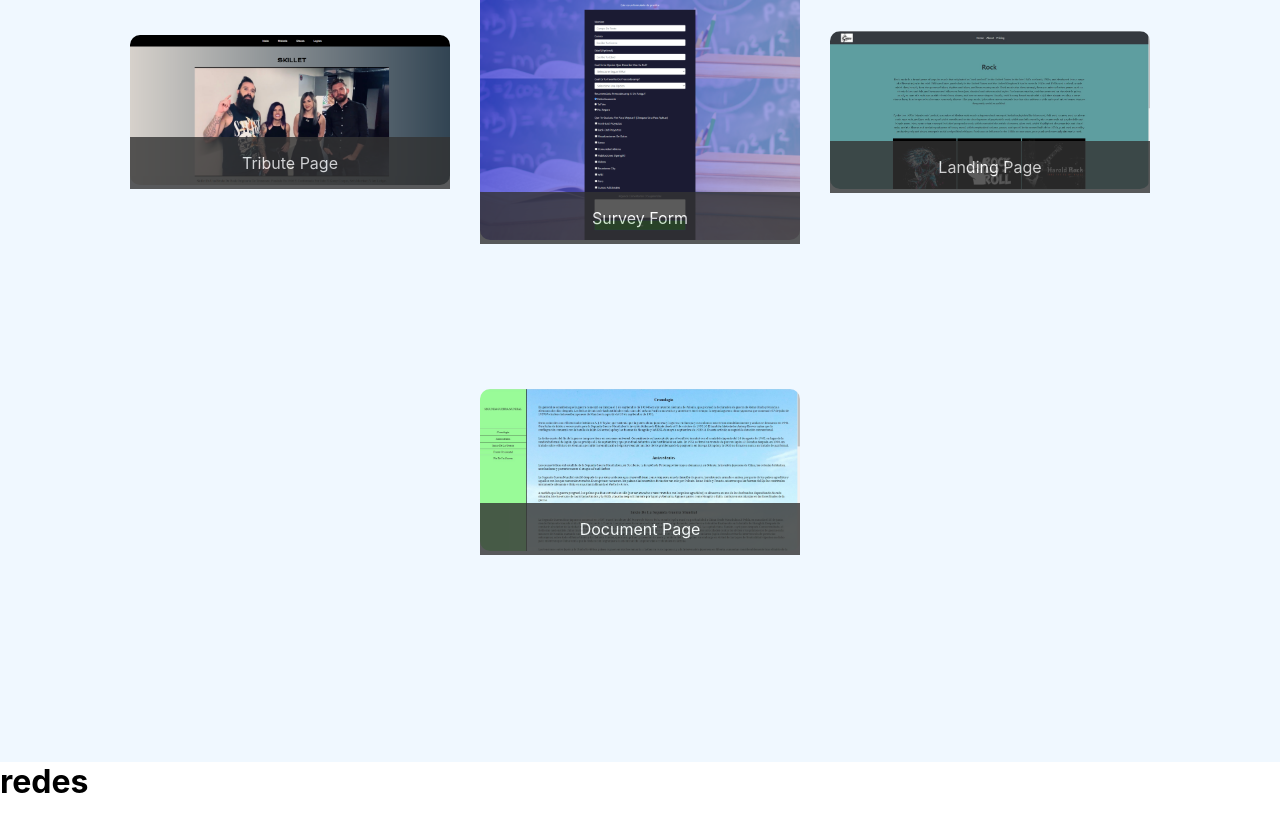
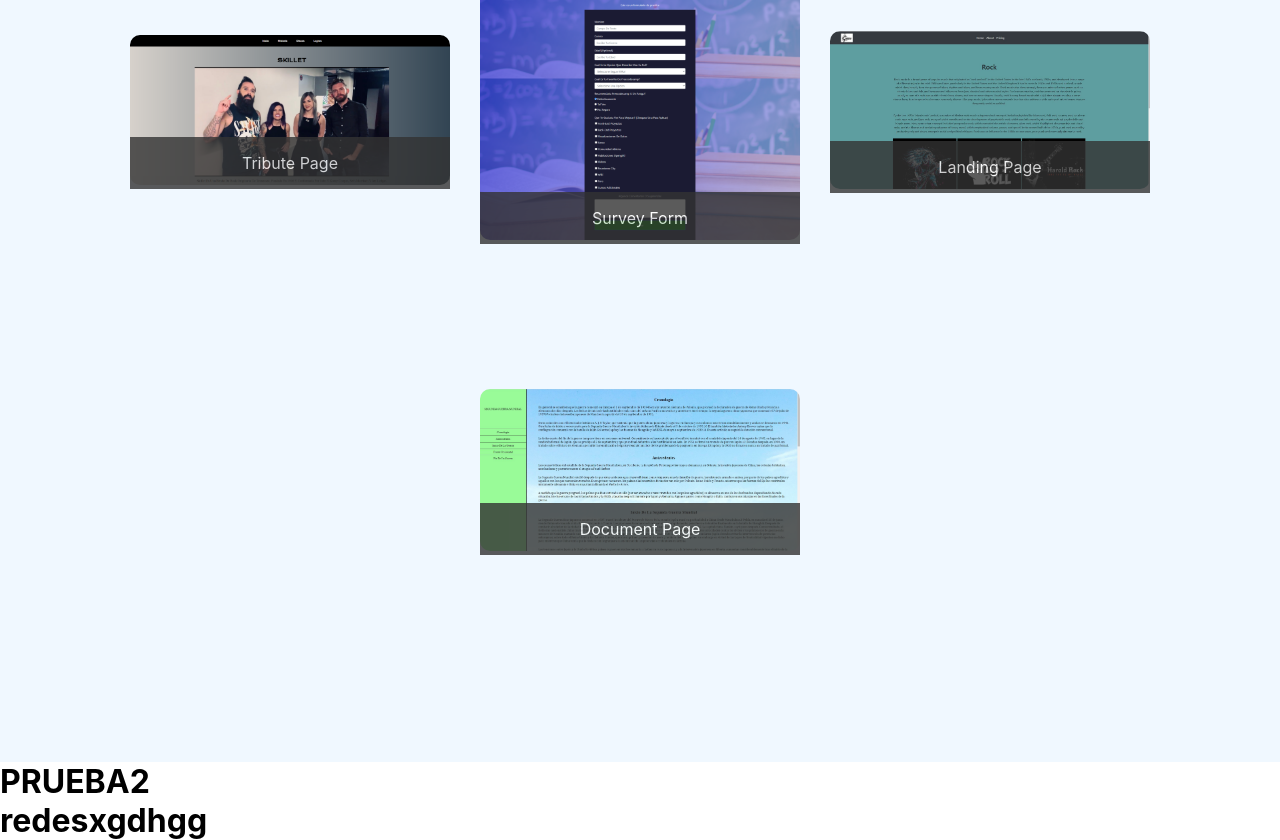
Before and after one commit to kira4489/PortafolioViejo, a React (Create React App) app: page / in a window 1280 px wide. Shown: the part 2111-2951 px from the top of the page. Before the commit the page ends 2912 px from the top, so only its background shows below. Built offline with nearby package versions, Linux system fonts and the light colour scheme.

Commit message:
creacion de secciones y añadiendo css

```diff
--- a/src/Components/Footer/Footer.jsx
+++ b/src/Components/Footer/Footer.jsx
@@ -1,10 +1,10 @@
 import React, { Component } from 'react';
-
+import "../Footer/Footer.css"
 class Footer extends Component{
     render(){
         return(
             <footer>
-                <h1>redes</h1>
+                <h1>redesxgdhgg</h1>
             </footer>
         )
     }
--- a/src/Components/Main/Main.jsx
+++ b/src/Components/Main/Main.jsx
@@ -2,6 +2,7 @@ import React, { Component } from 'react';
 import About from "../Section1/About";
 import Project from "../Section2/Project";
 import "../Main/Main.css"
+import Contact from '../Section3/Contact';
 // import styled from 'styled-components'
 /**el ultimo elemnto la etiqueta de html */
 // const Section1= styled.section`
@@ -53,6 +54,7 @@ class Main extends Component{
         </section>
         <About/>
         <Project/>
+        <Contact/>
         </main>
         )
     }
--- a/src/Components/Section2/Project.jsx
+++ b/src/Components/Section2/Project.jsx
@@ -5,7 +5,7 @@ import Proyecto2 from "../../images/surveyform.jpg";
 import Proyecto3 from "../../images/landinpage.jpg";
 import Proyecto4 from "../../images/documentpage.jpg";
 
-class Project extends Component{
+export default class Project extends Component{
     render(){
         return(
             <div className="proyectos" id="projects">
@@ -56,5 +56,3 @@ class Project extends Component{
         )
     }
 }
-
-export default Project
--- /dev/null
+++ b/src/Components/Section3/Contact.css
@@ -0,0 +1,3 @@
+/* h1{
+    text-align: center;
+} */
--- /dev/null
+++ b/src/Components/Section3/Contact.jsx
@@ -0,0 +1,15 @@
+import React, { Component } from 'react'
+import "../Section3/Contact.css"
+
+class Contact extends Component{
+    render(){
+        return(
+         <div>
+             <h1>PRUEBA2</h1>
+         </div>
+        )
+    }
+
+}
+
+export default Contact
```
Also changed, not shown: src/Components/Footer/Footer.css (added).
